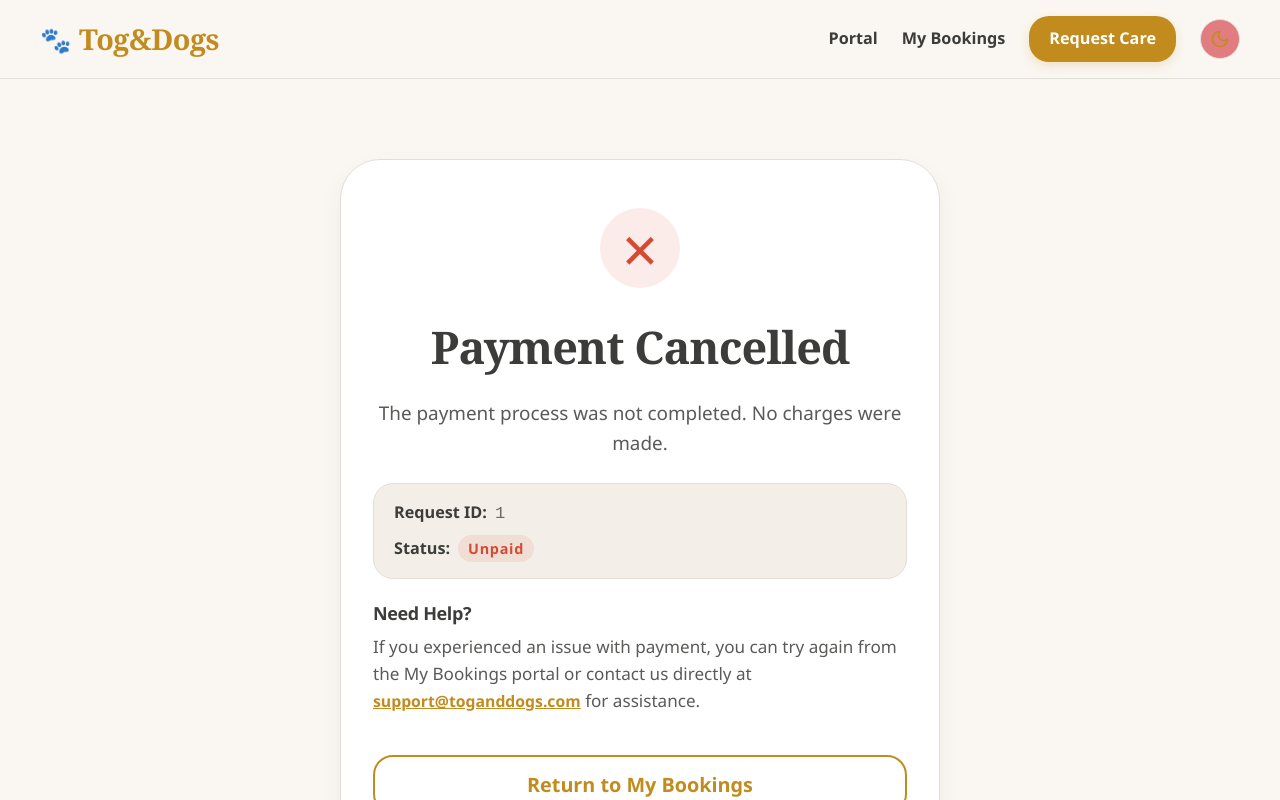
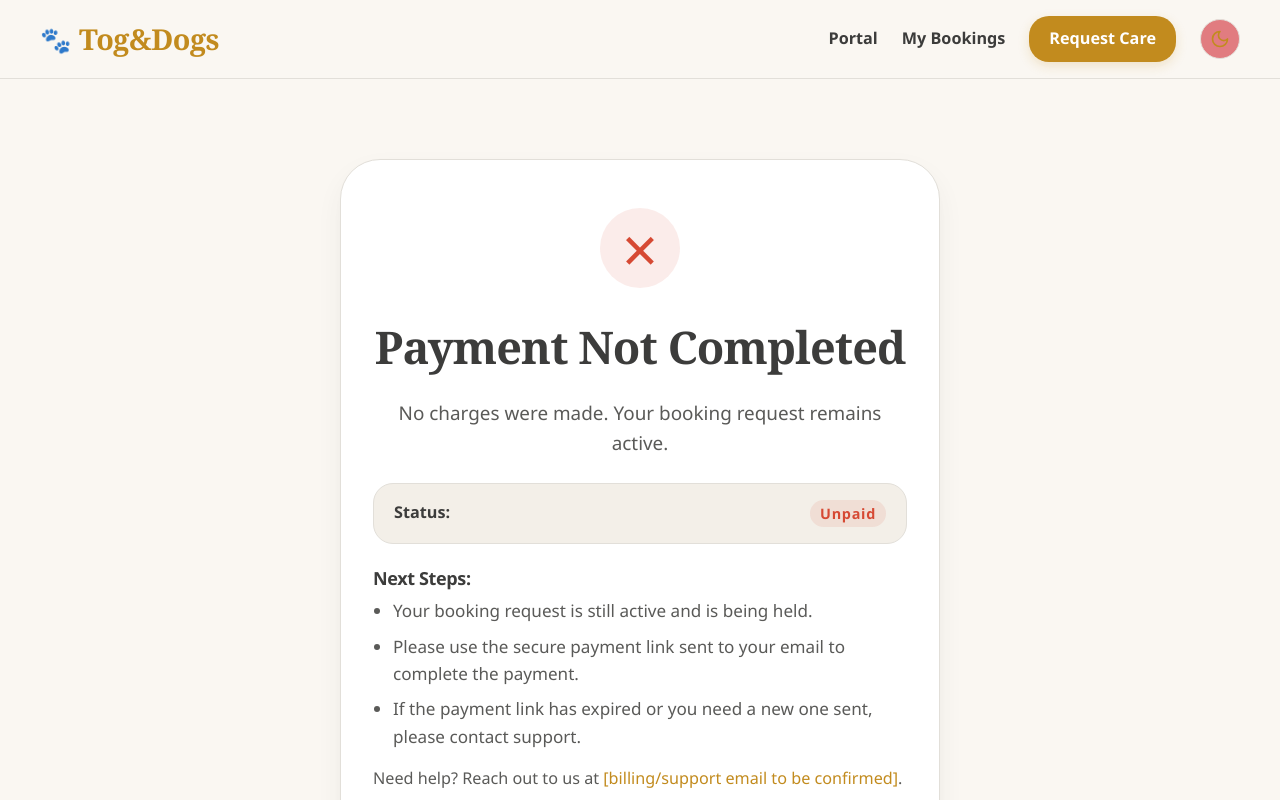
Before and after one commit to mattnicomn/togs_and_dogs_website, a React (Vite) app in the folder web/: page /booking/1/cancel in a window 1280 px wide. Shown: the top 800 px of the page. Built offline with nearby package versions, Linux system fonts and the light colour scheme; no server answers; what amazon-cognito-identity-js would draw is missing.

Commit message:
Release 14F: Payment Success/Cancel Page and Email Copy Refinement

```diff
--- a/web/src/components/PaymentCancel.jsx
+++ b/web/src/components/PaymentCancel.jsx
@@ -24,9 +24,9 @@ function PaymentCancel() {
           }}>
             ×
           </div>
-          <h2>Payment Cancelled</h2>
+          <h2>Payment Not Completed</h2>
           <p style={{ color: 'var(--text-secondary)', fontSize: '1.05rem', margin: 0 }}>
-            The payment process was not completed. No charges were made.
+            No charges were made. Your booking request remains active.
           </p>
           <div style={{
             backgroundColor: 'var(--bg-muted)',
@@ -38,26 +38,28 @@ function PaymentCancel() {
             fontSize: '0.9rem',
             border: '1px solid var(--border-soft)'
           }}>
-            <div style={{ marginBottom: '8px' }}>
-              <strong style={{ color: 'var(--text-primary)' }}>Request ID:</strong>
-              <code style={{ marginLeft: '8px', fontSize: '0.95rem', wordBreak: 'break-all', color: 'var(--text-muted)' }}>
-                {requestId}
-              </code>
-            </div>
-            <div>
+            <div style={{ display: 'flex', justifyContent: 'space-between', alignItems: 'center' }}>
               <strong style={{ color: 'var(--text-primary)' }}>Status:</strong>
-              <span className="badge" style={{ marginLeft: '8px', textTransform: 'none', padding: '2px 10px', fontSize: '0.8rem', backgroundColor: 'rgba(214, 73, 51, 0.1)', color: 'var(--warning-color)' }}>
+              <span className="badge" style={{ textTransform: 'none', padding: '2px 10px', fontSize: '0.8rem', backgroundColor: 'rgba(214, 73, 51, 0.1)', color: 'var(--warning-color)' }}>
                 Unpaid
               </span>
             </div>
           </div>
           <div style={{ textAlign: 'left', width: '100%' }}>
-            <h4 style={{ marginBottom: '8px', fontFamily: 'var(--sans)', fontSize: '1rem', fontWeight: 'bold' }}>Need Help?</h4>
-            <p style={{ margin: 0, color: 'var(--text-secondary)', fontSize: '0.95rem' }}>
-              If you experienced an issue with payment, you can try again from the My Bookings portal or contact us directly at <a href="mailto:support@toganddogs.com" style={{ color: 'var(--primary)', fontWeight: '600' }}>support@toganddogs.com</a> for assistance.
+            <h4 style={{ marginBottom: '8px', fontFamily: 'var(--sans)', fontSize: '1rem', fontWeight: 'bold' }}>Next Steps:</h4>
+            <ul style={{ margin: 0, paddingLeft: '20px', color: 'var(--text-secondary)', fontSize: '0.95rem', display: 'flex', flexDirection: 'column', gap: '8px' }}>
+              <li>Your booking request is still active and is being held.</li>
+              <li>Please use the secure payment link sent to your email to complete the payment.</li>
+              <li>If the payment link has expired or you need a new one sent, please contact support.</li>
+            </ul>
+            <p style={{ marginTop: '16px', fontSize: '0.9rem', color: 'var(--text-secondary)', margin: '16px 0 0 0' }}>
+              Need help? Reach out to us at <span style={{ fontWeight: '500', color: 'var(--primary)' }}>[billing/support email to be confirmed]</span>.
             </p>
           </div>
-          <div style={{ display: 'flex', gap: '16px', width: '100%', marginTop: '16px' }}>
+          <div style={{ fontSize: '0.8rem', color: 'var(--text-muted)', width: '100%', textAlign: 'center' }}>
+            Request Reference: {requestId}
+          </div>
+          <div style={{ display: 'flex', gap: '16px', width: '100%', marginTop: '8px' }}>
             <Link to="/my-bookings" className="button-secondary" style={{ flex: 1, padding: '12px' }}>
               Return to My Bookings
             </Link>
--- a/web/src/components/PaymentSuccess.jsx
+++ b/web/src/components/PaymentSuccess.jsx
@@ -36,15 +36,9 @@ function PaymentSuccess() {
             fontSize: '0.9rem',
             border: '1px solid var(--border-soft)'
           }}>
-            <div style={{ marginBottom: '8px' }}>
-              <strong style={{ color: 'var(--text-primary)' }}>Request ID:</strong>
-              <code style={{ marginLeft: '8px', fontSize: '0.95rem', wordBreak: 'break-all', color: 'var(--primary)' }}>
-                {requestId}
-              </code>
-            </div>
-            <div>
+            <div style={{ display: 'flex', justifyContent: 'space-between', alignItems: 'center' }}>
               <strong style={{ color: 'var(--text-primary)' }}>Status:</strong>
-              <span className="badge" style={{ marginLeft: '8px', textTransform: 'none', padding: '2px 10px', fontSize: '0.8rem', backgroundColor: 'rgba(74, 124, 89, 0.1)', color: 'var(--success-color)' }}>
+              <span className="badge" style={{ textTransform: 'none', padding: '2px 10px', fontSize: '0.8rem', backgroundColor: 'rgba(74, 124, 89, 0.1)', color: 'var(--success-color)' }}>
                 Paid
               </span>
             </div>
@@ -52,12 +46,18 @@ function PaymentSuccess() {
           <div style={{ textAlign: 'left', width: '100%' }}>
             <h4 style={{ marginBottom: '8px', fontFamily: 'var(--sans)', fontSize: '1rem', fontWeight: 'bold' }}>Next Steps:</h4>
             <ul style={{ margin: 0, paddingLeft: '20px', color: 'var(--text-secondary)', fontSize: '0.95rem', display: 'flex', flexDirection: 'column', gap: '8px' }}>
-              <li>Our team is preparing for your pet's visits.</li>
-              <li>Your booking details are now being finalized with our staff.</li>
-              <li>You will receive an email confirmation once scheduling is complete.</li>
+              <li>A confirmation receipt from Stripe has been sent to your email.</li>
+              <li>Our team is preparing for your pet's visits, and you will receive scheduling and visit updates as they are finalized.</li>
+              <li>Please note that payment confirms your booking request; visits and staff assignments are officially scheduled once confirmed by our administration.</li>
             </ul>
+            <p style={{ marginTop: '16px', fontSize: '0.9rem', color: 'var(--text-secondary)', margin: '16px 0 0 0' }}>
+              Questions? Reach out to us at <span style={{ fontWeight: '500', color: 'var(--primary)' }}>[billing/support email to be confirmed]</span>.
+            </p>
           </div>
-          <div style={{ display: 'flex', gap: '16px', width: '100%', marginTop: '16px' }}>
+          <div style={{ fontSize: '0.8rem', color: 'var(--text-muted)', width: '100%', textAlign: 'center' }}>
+            Request Reference: {requestId}
+          </div>
+          <div style={{ display: 'flex', gap: '16px', width: '100%', marginTop: '8px' }}>
             <Link to="/my-bookings" className="button-primary" style={{ flex: 1, padding: '14px' }}>
               Go to My Bookings
             </Link>
```
Also changed, not shown: 3 other files (tests, documents, lock files or other folders).
